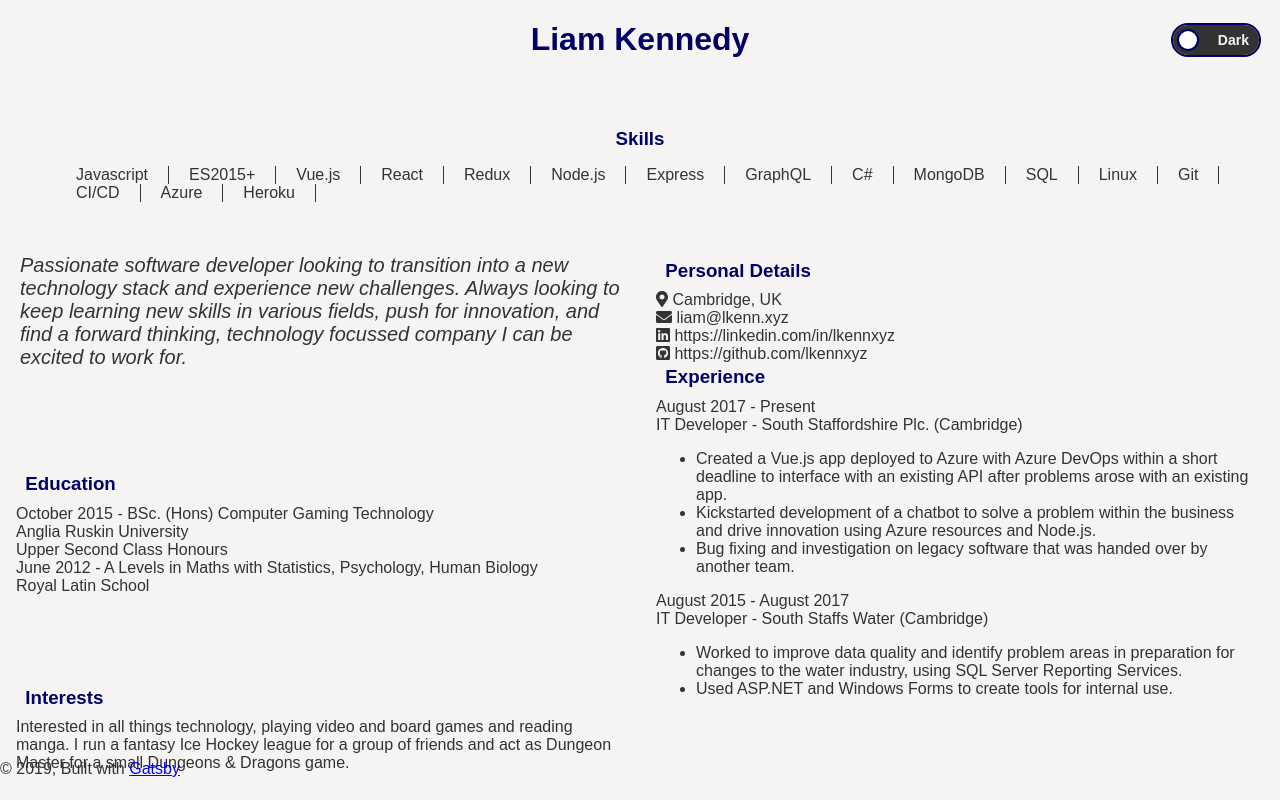
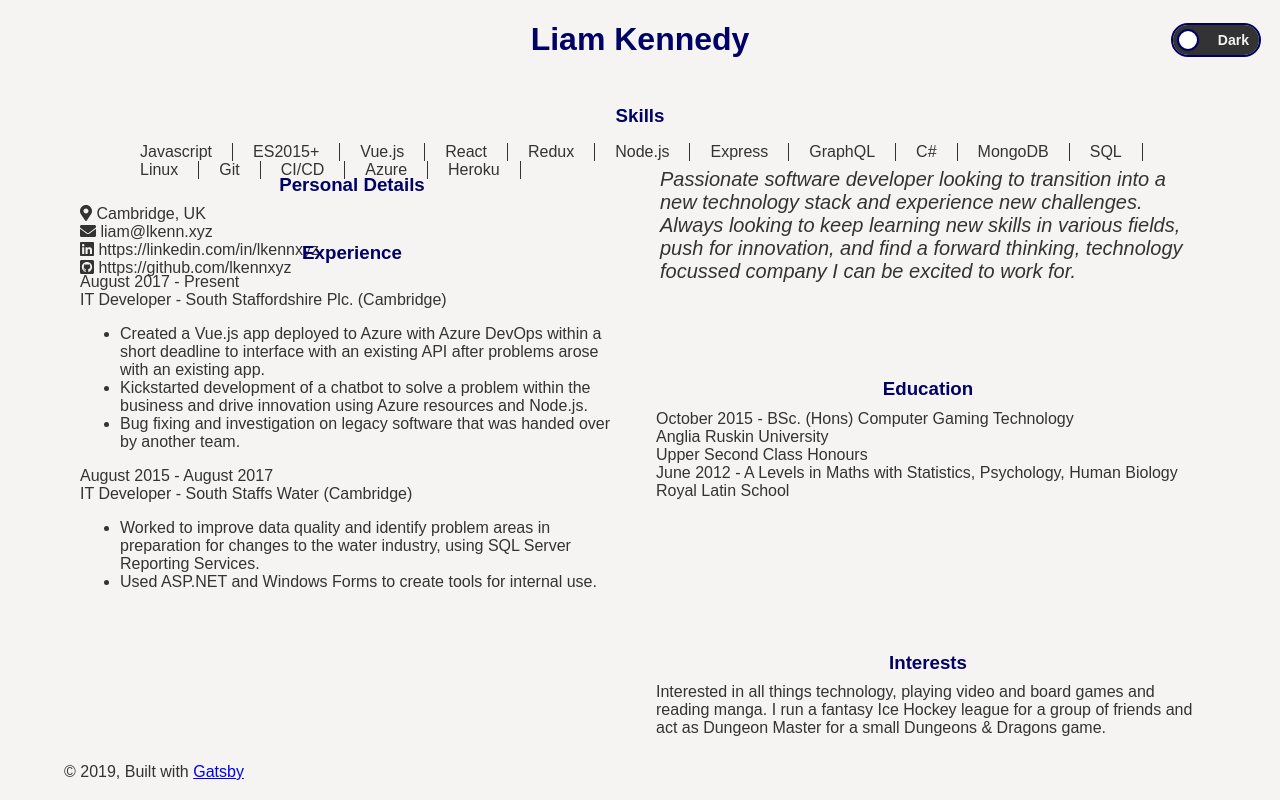
Before and after one commit to lkennxyz/cv, a Gatsby site: page / in a window 1280 px wide. Built offline with nearby package versions, Linux system fonts and the light colour scheme; Gatsby itself is replaced by a stand-in of ours.

Commit message:
commit before hacking up layout

```diff
--- a/gatsby-config.js
+++ b/gatsby-config.js
@@ -1,8 +1,8 @@
 module.exports = {
   siteMetadata: {
-    title: `Gatsby Default Starter`,
-    description: `Kick off your next, great Gatsby project with this default starter. This barebones starter ships with the main Gatsby configuration files you might need.`,
-    author: `@gatsbyjs`,
+    title: `Liam Kennedy CV`,
+    description: `CV for Liam Kennedy`,
+    author: `@lkennxyz`,
   },
   plugins: [
     `gatsby-plugin-react-helmet`,
--- a/src/components/layout.js
+++ b/src/components/layout.js
@@ -11,7 +11,7 @@ import PropTypes from "prop-types";
 import Header from "./header";
 import "../styles/app.scss";
 
-const Layout = ({ name, skills = [], children }) => {
+const Layout = ({ name, children }) => {
   const [dark, setDark] = useState(false);
   useEffect(() => {
     const systemDark = window.matchMedia('(prefers-color-scheme : dark)');
@@ -22,16 +22,6 @@ const Layout = ({ name, skills = [], children }) => {
       <div className="mainBody">
         <Header siteTitle={name} setDark={setDark} dark={dark}/>
         <div className="content">
-          <div className="leftBar">
-            <h3>Skills</h3>
-            <ul>
-              {
-                skills.map((el, i) =>
-                <li key={i}>{el}</li>
-                )
-              }
-            </ul>
-          </div>
           <main className="main">{children}</main>
         </div>
         <footer>
--- a/src/pages/index.js
+++ b/src/pages/index.js
@@ -10,9 +10,18 @@ import data from "../data/cv.json";
 const IndexPage = () => (
   <Layout
     name={data.name}
-    skills={data.skills}
   >
     <SEO title="Home" />
+    <div className="skills area">
+      <h3>Skills</h3>
+        <ul>
+          {
+            data.skills.map((el, i) =>
+            <li key={i}>{el}</li>
+            )
+          }
+        </ul>
+    </div>
     <div className="summary area">
       {data.personal_summary}
     </div>
--- a/src/styles/_base.scss
+++ b/src/styles/_base.scss
@@ -2,11 +2,13 @@ html {
   font-family: sans-serif;
   -ms-text-size-adjust: 100%;
   -webkit-text-size-adjust: 100%;
+  height: 100%;
 }
 body {
   margin: 0;
   -webkit-font-smoothing: antialiased;
   -moz-osx-font-smoothing: grayscale;
+  height: 100%;
 }
 .theme {
   height: 100vh;
@@ -20,105 +22,44 @@ body {
   margin: 0, auto;
   transition: color 0.5s, background-color 0.5s;
   height: inherit;
-}
-.header {
-  margin-bottom: 1.45rem;
   display: grid;
-  grid-template-columns: 10% 80% 10%;
-  grid-template-areas: ". center end";
-  width: 100%;
-  height: 10%;
-  > {
-    h1 {
-      grid-area: center;
-      margin: 1rem, auto, 1rem, auto;
-      text-align: center;
-      > a {
-        text-decoration: none;
-        margin: 0;
-        @include themed() {
-          color: t($text-important);
-        };
-      }
-    }
-    .toggle{
-    grid-area: end;
-    margin:auto;
-    }
+  @media only screen and (min-width: 768px) {
+    grid-template-columns: 5% 90% 5%;
+    grid-template-rows: 10% auto 5%;
+    grid-template-areas:
+      "header header header"
+      ". main ."
+      ". footer ."
+  }
+  @media only screen and (max-width: 768px) {
+
   }
 }
 .content {
   margin: 0, auto;
-  display: flex;
-  flex-direction: column;
-}
-.leftBar {
-  margin: 1em;
-  text-align: center;
-  > ul {
-    overflow: auto;
-    list-style-type: none;
-    > li {
-      float: left;
-      margin-right: 0px;
-      @include themed() {
-        border-right: 1px solid t($text);
-      };
-      padding: 0 20px;
-      :last-child {
-        border-right: none;
-      }
-    }
-  }
+  grid-area: main;
+  //overflow: auto;
 }
 main {
   display: grid;
   grid-template-columns: 50% 50%;
-  grid-template-rows: 20% 20% 20% 20% 20%;
+  grid-template-rows: 10% 10% 20% 20% 20% 20%;
   grid-template-areas:
-    "summary details"
-    "summary experience"
-    "education experience"
-    "education experience"
-    "interests experience";
-  font-size: 1rem;
+    "skills skills"
+    "details summary"
+    "experience summary"
+    "experience education"
+    "experience education"
+    "experience interests";
+  font-size: 1em;
 }
 h3 {
   margin: 0.5em;
+  text-align: center;
   @include themed() {
     color: t($text-important);
   };
 }
-.area {
-  padding: 1em;
+footer {
+  grid-area: footer;
 }
-.summary {
-  grid-area: summary;
-  font-size: 1.25em;
-  font-style: italic;
-}
-.education {
-  grid-area: education;
-}
-.interests {
-  grid-area: interests;
-}
-.details {
-  grid-area: details;
-  > a {
-    text-decoration: none;
-    @include themed()  {
-      color: t($text);
-    };
-    transition: color 0.5s;
-  }
-}
-.experience {
-  grid-area: experience;
-}
-footer {
-  position: absolute;
-  bottom: 0;
-  width: 100%;
-  height: 2.5rem;
-}
--- /dev/null
+++ b/src/styles/_content.scss
@@ -0,0 +1,75 @@
+header {
+  grid-area: header;
+}
+.header {
+  margin-bottom: 1.45em;
+  width: 100%;
+  height: 10%;
+  display: grid;
+  grid-template-columns: 10% 80% 10%;
+  grid-template-areas: ". center toggle";
+  > {
+    h1 {
+      margin: 1em, auto, 1em, auto;
+      text-align: center;
+      grid-area: center;
+      > a {
+        text-decoration: none;
+        margin: 0;
+        @include themed() {
+          color: t($text-important);
+        };
+      }
+    }
+    .toggle{
+    grid-area: toggle !important;
+    margin:auto;
+    }
+  }
+}
+.skills {
+  text-align: center;
+  grid-area: skills;
+  > ul {
+    overflow: auto;
+    list-style-type: none;
+    > li {
+      float: left;
+      margin-right: 0px;
+      @include themed() {
+        border-right: 1px solid t($text);
+      };
+      padding: 0 20px;
+      :last-child {
+        border-right: none;
+      }
+    }
+  }
+}
+.area {
+  padding: 1em;
+}
+.summary {
+  grid-area: summary;
+  font-size: 1.25em;
+  font-style: italic;
+}
+.education {
+  grid-area: education;
+}
+.interests {
+  grid-area: interests;
+}
+.details {
+  grid-area: details;
+  > a {
+    text-decoration: none;
+    @include themed()  {
+      color: t($text);
+    };
+    transition: color 0.5s;
+  }
+}
+.experience {
+  grid-area: experience;
+}
--- a/src/styles/app.scss
+++ b/src/styles/app.scss
@@ -1,4 +1,5 @@
 @import '_settings';
 @import '_color-themes';
 @import '_toggle-switch';
+@import '_content';
 @import '_base';
```
